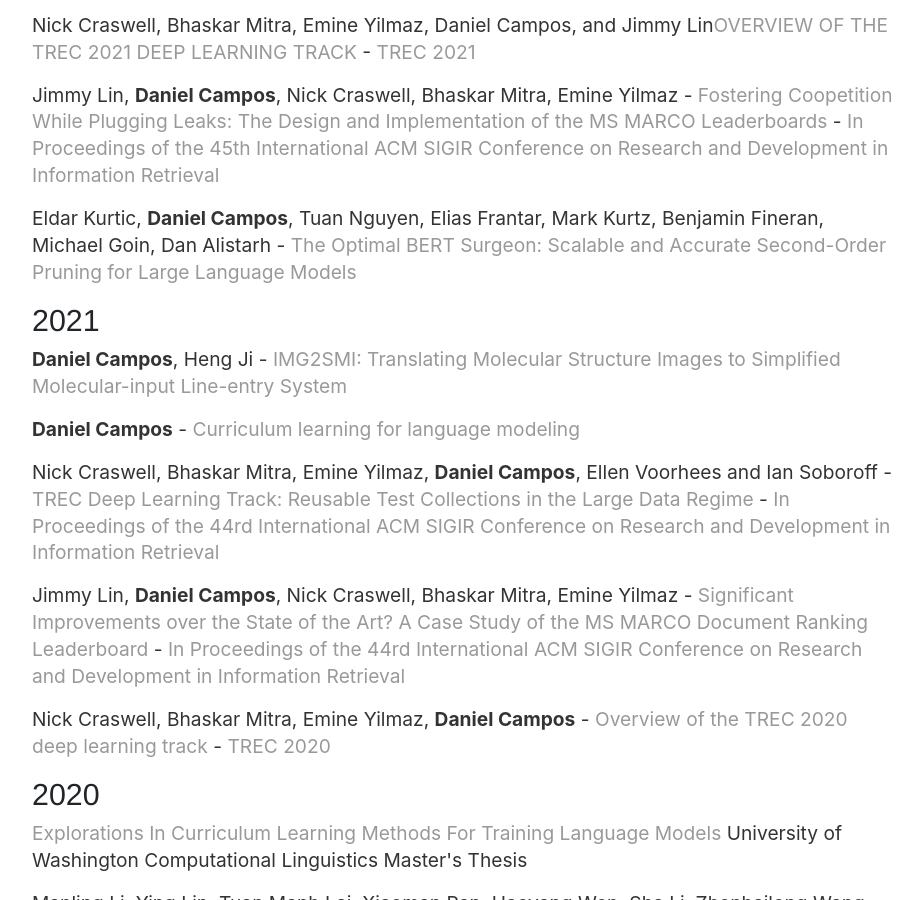
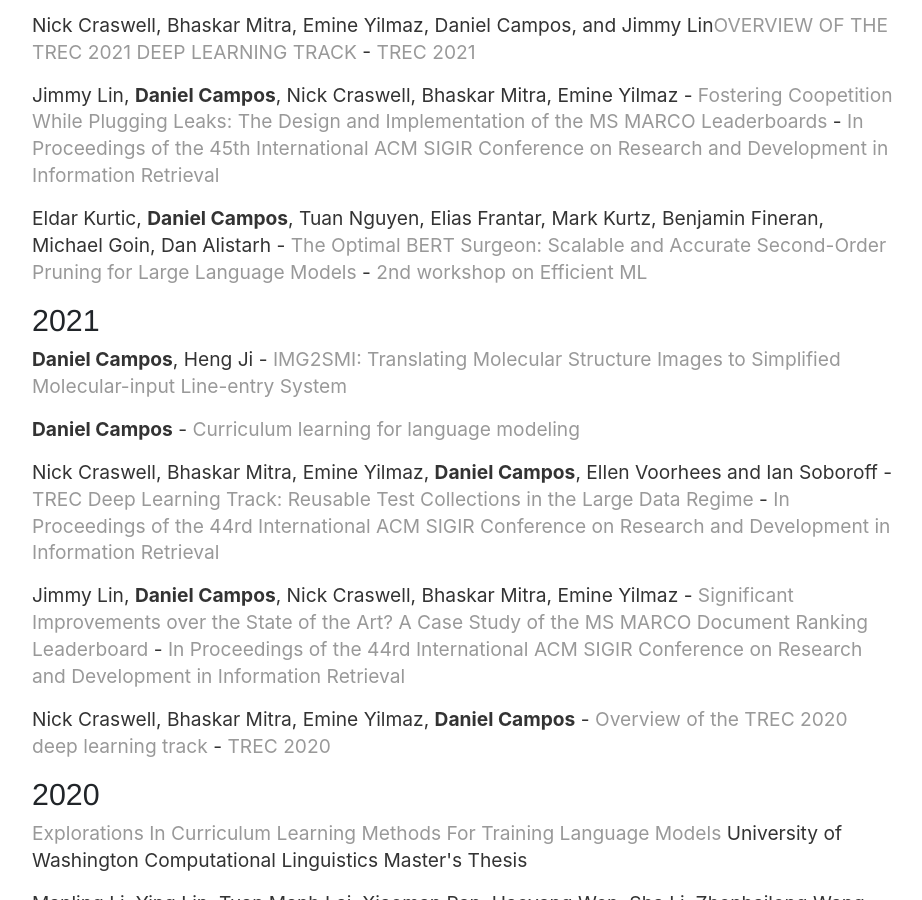
Before and after one commit to spacemanidol/spacemanidol.github.io, a Jekyll site: the page built from cv/index.html, in a window 1280 px wide and 900 px high, scrolled down 660 px. Shown: the whole window, without its empty margins (175-1097 px from the left). Built offline with Jekyll 4.4.1, drawn with Linux system fonts in a browser that asks for light colours; a script that is not in the unit is left out; comment, search, counter and statistics services are not loaded.

Commit message:
Update index.html

```diff
--- a/cv/index.html
+++ b/cv/index.html
@@ -20,7 +20,7 @@
 	<p><strong>Daniel Campos</strong>, Alexandre Marques, Tuan Nguyen, Mark Kurtz, ChengXiang Zhai - <a href='https://arxiv.org/abs/2205.12452'>Sparse*BERT: Sparse Models are Robust</a></p>
 	<p>Nick Craswell, Bhaskar Mitra, Emine Yilmaz, </strong>Daniel Campos</strong>, and Jimmy Lin<a href='https://www.microsoft.com/en-us/research/uploads/prod/2022/05/trec2021-deeplearning-overview.pdf'>OVERVIEW OF THE TREC 2021 DEEP LEARNING TRACK</a> - <a href='https://trec.nist.gov/tracks.html'>TREC 2021</a></p>
 	<p>Jimmy Lin, <strong> Daniel Campos</strong>, Nick Craswell, Bhaskar Mitra, Emine Yilmaz - <a href=''>Fostering Coopetition While Plugging Leaks: The Design and Implementation of the MS MARCO Leaderboards</a>  - <a href='https://sigir.org/sigir2022/'>In Proceedings of the 45th International ACM SIGIR Conference on Research and Development in Information Retrieval</a></p>
-	<p>Eldar Kurtic, <strong> Daniel Campos</strong>, Tuan Nguyen, Elias Frantar, Mark Kurtz, Benjamin Fineran, Michael Goin, Dan Alistarh - <a href='https://arxiv.org/abs/2203.07259'>The Optimal BERT Surgeon: Scalable and Accurate Second-Order Pruning for Large Language Models</a> </p>
+	<p>Eldar Kurtic, <strong> Daniel Campos</strong>, Tuan Nguyen, Elias Frantar, Mark Kurtz, Benjamin Fineran, Michael Goin, Dan Alistarh - <a href='https://arxiv.org/abs/2203.07259'>The Optimal BERT Surgeon: Scalable and Accurate Second-Order Pruning for Large Language Models</a> - <a href='https://sites.google.com/view/efficientml'>2nd workshop on Efficient ML </a></p>
 	<h4>2021</h4>
 	<p><strong>Daniel Campos</strong>, Heng Ji - <a href='https://arxiv.org/abs/2109.04202'>IMG2SMI: Translating Molecular Structure Images to Simplified Molecular-input Line-entry System</a></p>
 	<p><strong>Daniel Campos</strong> - <a href='https://arxiv.org/abs/2108.02170'>Curriculum learning for language modeling</a></p>
```
